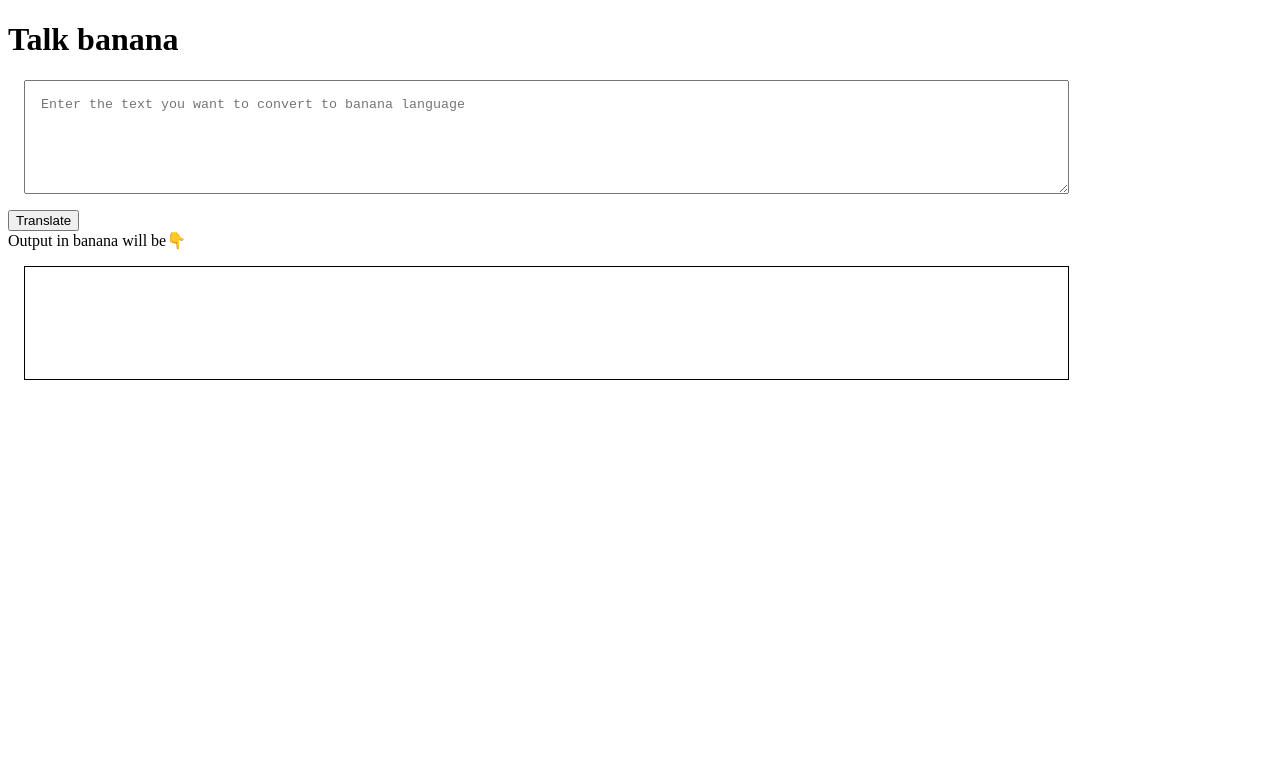
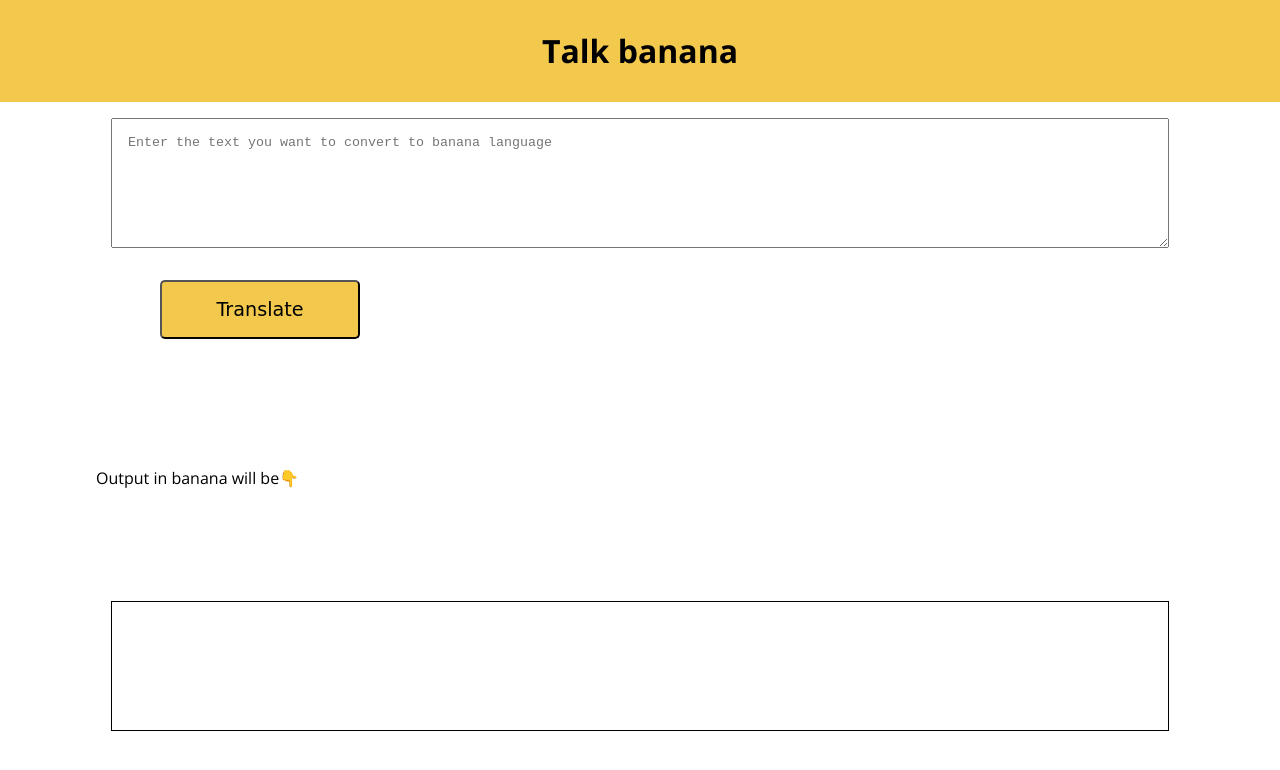
Before and after one commit to divyanshchandna/banana-speak, a plain HTML site: page index.html in a window 1280 px wide. Drawn offline with nearby package versions, Linux system fonts and the light colour scheme.

Commit message:
updated styles.css

```diff
--- a/index.html
+++ b/index.html
@@ -5,7 +5,8 @@
     <meta http-equiv="X-UA-Compatible" content="IE=edge">
     <meta name="viewport" content="width=device-width, initial-scale=1.0">
     <title>Banana Speak</title>
-    <style>
+    <link href="styles.css" rel="stylesheet" />
+    <!-- <style>
         textarea {
             width: 80%;
             height: 10vh;
@@ -20,16 +21,19 @@
             width: 80%;
             margin: 1rem;
             padding: 1rem;
-        }
+        } -->
     </style>
 </head>
 <body>
-    <h1> Talk banana</h1>
+    <header class="header">
+        <h1> Talk banana</h1>
+    </header>
+
     <textarea id="input-text"
         placeholder="Enter the text you want to convert to banana language"></textarea>
     <button id="btn-translate">Translate</button>
 
-    <div> Output in banana will be👇</div>
+    <div id="output-text"> Output in banana will be👇</div>
     <div id="output"></div>
     <script src="app.js" type="text/javascript"></script>
 </body>
--- a/styles.css
+++ b/styles.css
@@ -0,0 +1,52 @@
+@import url('https://fonts.googleapis.com/css2?family=Open+Sans:wght@400;700&display=swap');
+
+:root{
+    --primary-color:#F2C94C;
+}
+body{
+    margin:0;
+    padding: 0;
+    font-family: 'Open Sans', sans-serif;
+}
+
+.header{
+    background-color: var(--primary-color);
+    padding: 0.5rem;
+    text-align: center;
+}
+
+textarea{
+    display: block;
+    width:80%;
+    margin: 1rem auto;
+    padding: 1rem;
+    height: 6rem;
+
+
+}
+
+#output{
+    border: 1px solid black;
+    width:80%;
+    height: 6rem;
+    margin: 1rem auto;
+    padding: 1rem;
+    margin-bottom: 5.8rem;
+}
+
+#btn-translate{
+    font-size: 1.2rem;
+    display: block;
+    width:200px;
+    padding: 1rem;
+    margin: 2rem 10rem;
+    background-color: var(--primary-color);
+    border-radius: 5px;
+    font-family: 'Lobster', cursive;
+}
+
+#output-text{
+    display: block;
+    width:80%;
+    padding: 6rem;
+}
```
